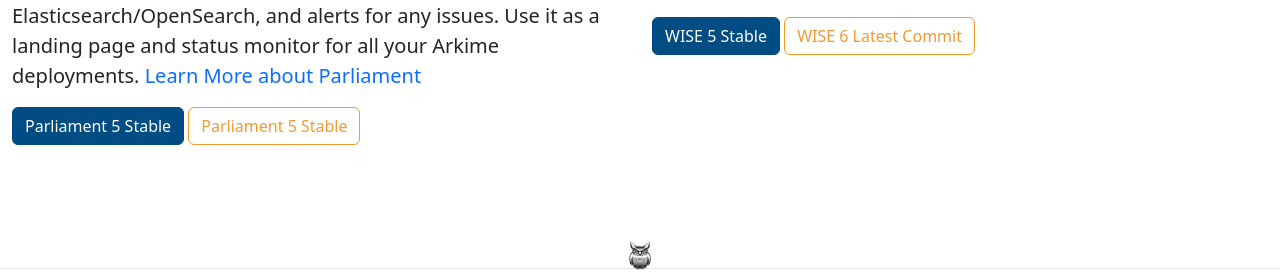
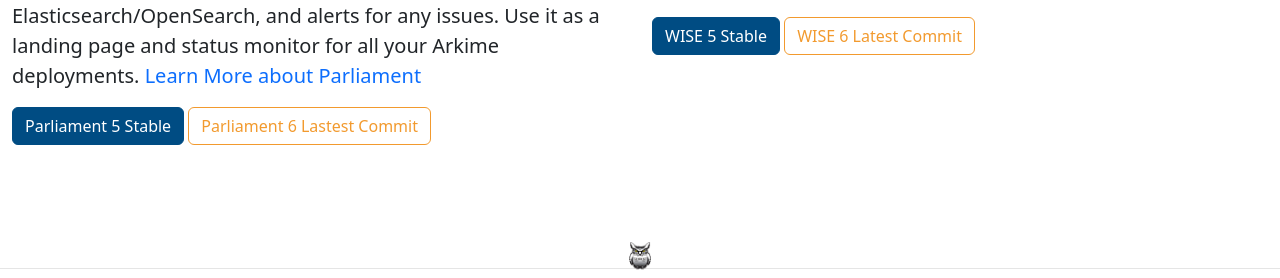
Before and after one commit to arkime/arkimeweb, a Jekyll site: the page built from demo.html, in a window 1280 px wide and 900 px high, scrolled down 388 px. Shown: the part 602-880 px from the top of the window. Built offline with Jekyll 4.4.1, drawn with Linux system fonts in a browser that asks for light colours.

Commit message:
fix wise/parliament

```diff
--- a/demo.html
+++ b/demo.html
@@ -129,13 +129,13 @@
             Parliament acts as a central hub for your Arkime clusters, providing an overview with links to each, health checks for Elasticsearch/OpenSearch, and alerts for any issues. Use it as a landing page and status monitor for all your Arkime deployments.
             <a href="/parliament" class="no-decoration">Learn More about Parliament</a>
           </p>
-          <a href="https://parliament.arkime.com/"
+          <a href="https://parliament5.arkime.com/"
             class="btn btn-primary">
             Parliament 5 Stable
           </a>
-          <a href="https://parliament6.arkime.com/"
+          <a href="https://parliament.arkime.com/"
             class="btn btn-outline-warning">
-            Parliament 5 Stable
+            Parliament 6 Lastest Commit
           </a>
         </div>
         <div class="col-md-12 col-lg-6 mt-3">
@@ -146,11 +146,11 @@
             WISE provides a way to incorporate external data feeds into Arkime.
             <a href="/wise" class="no-decoration">Learn More about WISE</a>
           </p>
-          <a href="https://wise.arkime.com/"
+          <a href="https://wise5.arkime.com/"
             class="btn btn-primary">
             WISE 5 Stable
           </a>
-          <a href="https://demo6.arkime.com/wise/"
+          <a href="https://demo.arkime.com/wise/"
             class="btn btn-outline-warning">
             WISE 6 Latest Commit
           </a>
```
